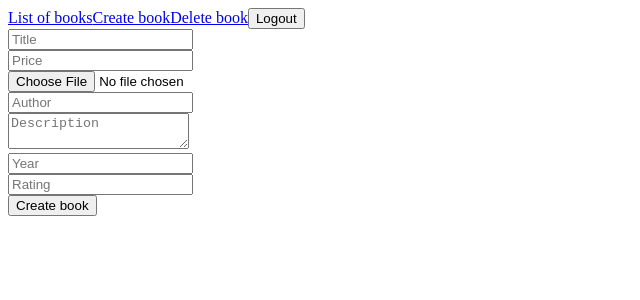
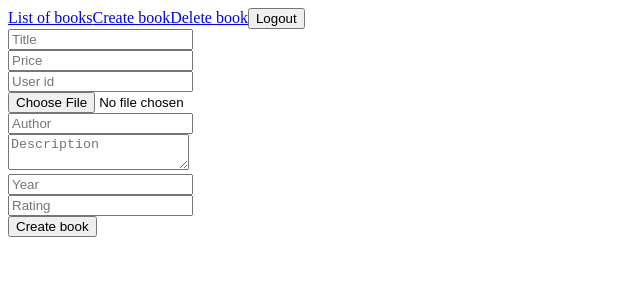
Before and after one commit to kiboma2021/capstone-project-front-end, a React (Create React App) app: page /create-book in a window 1280 px wide. Shown: the top 300 px of the page, without its empty margins (0-640 px from the left). Built offline with nearby package versions, Linux system fonts and the light colour scheme; sample sign-in values are in the browser's storage.

Commit message:
image upload and sessions working

```diff
--- a/src/components/CreateBooks.jsx
+++ b/src/components/CreateBooks.jsx
@@ -41,6 +41,17 @@ export default function CreateBooks() {
           })}
         />
         {errors.price && (<p>{errors.price.message}</p>)}
+      </div>
+      <div>
+        <input
+          placeholder="User id"
+          type="number"
+          name="userId"
+          {...register('userId', {
+            required: 'User id is required',
+          })}
+        />
+        {errors.userId && (<p>{errors.userId.message}</p>)}
       </div>
       <div>
         <input
--- a/src/components/DeleteBook.jsx
+++ b/src/components/DeleteBook.jsx
@@ -38,7 +38,7 @@ export default function DeleteBook() {
         })
           .map((book) => (
             <li key={book.id}>
-              <img alt="Book cover" src={book.cover} />
+              <img alt="Book cover" src={book.image} />
               <p>
                 Title:
                 {book.title}
--- a/src/pages/Home.jsx
+++ b/src/pages/Home.jsx
@@ -16,7 +16,7 @@ export default function Home() {
       {books.map((book) => (
         <li key={book.id}>
           <div>
-            <img alt="Book cover" src={book.cover} />
+            <img alt="Book cover" src={book.image} />
           </div>
           <div>
             <p>
--- a/src/redux/books/actions/createBooks.js
+++ b/src/redux/books/actions/createBooks.js
@@ -7,16 +7,19 @@ const createBooks = createAsyncThunk('books/createBooks', async (data) => {
     formData.append('book[title]', data.title);
     formData.append('book[price]', data.price);
     formData.append('book[image]', data.image[0], data.image.value);
-    formData.append('book[detail_attributes][author]', data.author);
-    formData.append('book[detail_attributes][description]', data.description);
-    formData.append('book[detail_attributes][year]', data.year);
-    formData.append('book[detail_attributes][rating]', data.rating);
+    formData.append('book[author]', data.author);
+    formData.append('book[description]', data.description);
+    formData.append('book[year]', data.year);
+    formData.append('book[rating]', data.rating);
+    formData.append('book[user_id]', data.userId);
 
     const response = await axios.post('http://localhost:4000/books', formData, {
       headers: {
         'Content-Type': 'multipart/form-data',
       },
     });
+
+    console.log(response)
     return response.data;
   } catch (error) {
     return { error: true, message: error.message };
--- a/src/redux/books/actions/listBooks.js
+++ b/src/redux/books/actions/listBooks.js
@@ -3,11 +3,9 @@ import axios from 'axios';
 
 const listBooks = createAsyncThunk('books/listBooks', async () => {
   const response = await axios.get('http://localhost:4000/books');
-
   if (!response) {
     return { message: 'There are not books yet' };
   }
-
   return response.data.map((book) => ({
     id: book.id,
     title: book.title,
```
